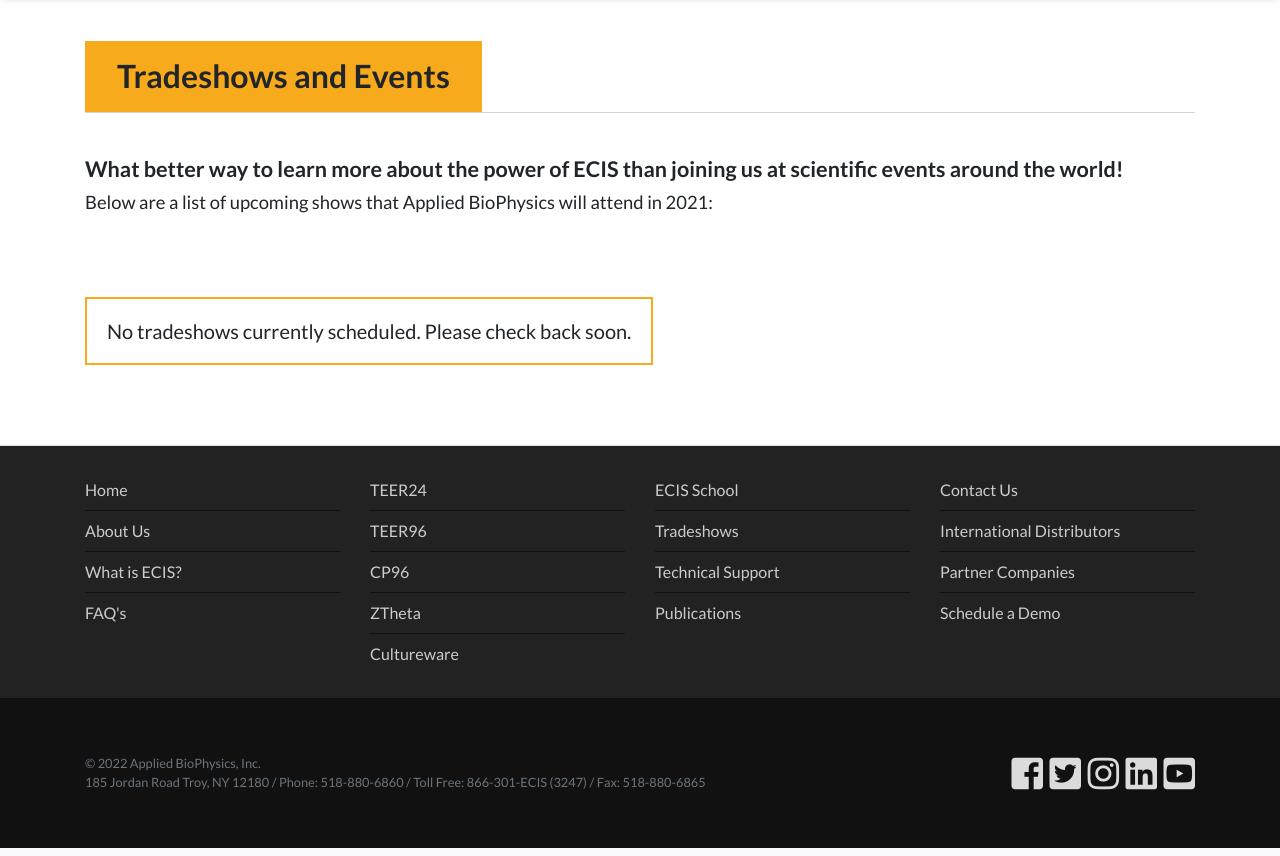
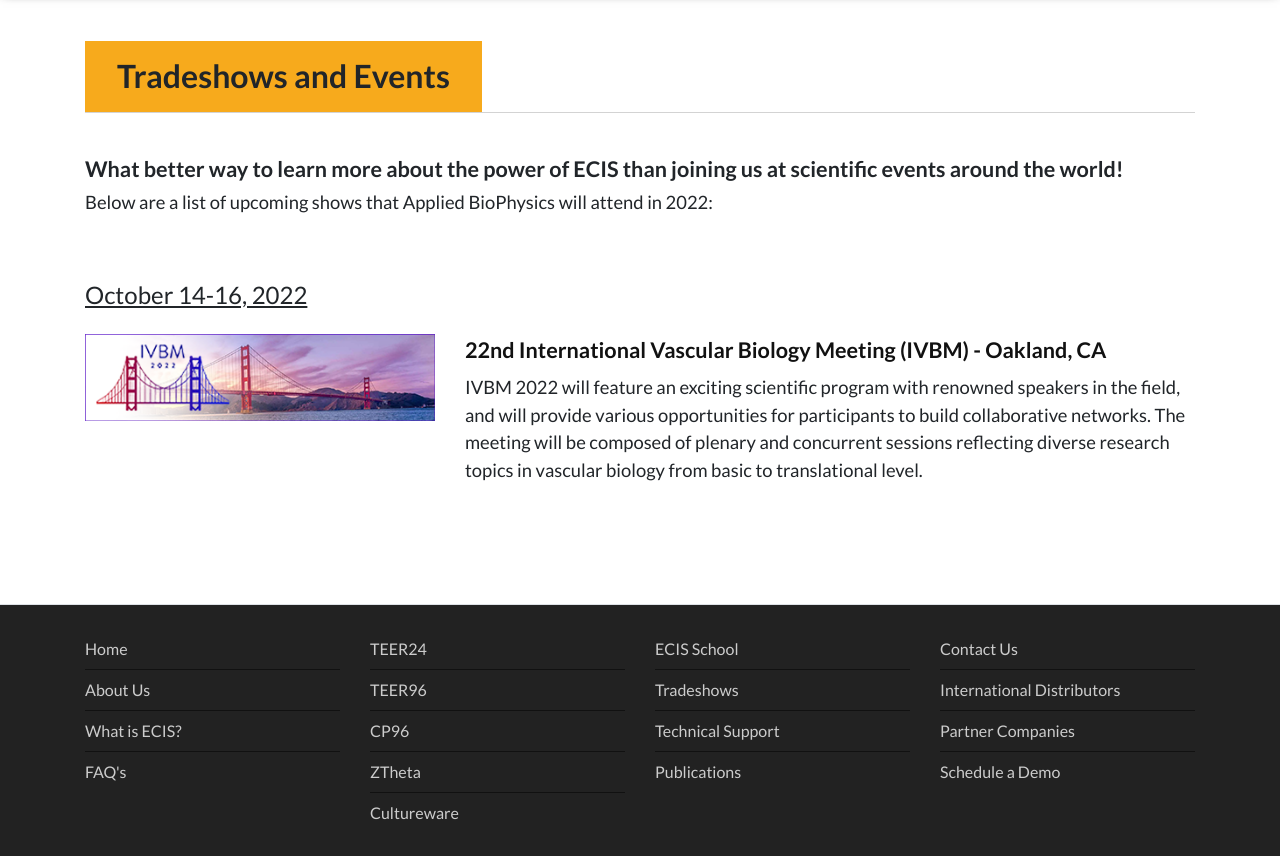
Before and after one commit to chrisdav6/AB, a PHP site: page /tradeShows.php in a window 1280 px wide. Shown: the part 170-1026 px from the top of the page. Run offline with PHP 8.4, Linux system fonts and the light colour scheme; some libraries are stand-ins or nearby versions.

Commit message:
Added IVBM 2022

```diff
--- a/tradeShows.php
+++ b/tradeShows.php
@@ -49,10 +49,23 @@
           What better way to learn more about the power of ECIS than joining us at scientific events around the world!
         </p>
 
-        <p>Below are a list of upcoming shows that Applied BioPhysics will attend in 2021:</p>
+        <p>Below are a list of upcoming shows that Applied BioPhysics will attend in 2022:</p>
       </div>
 
-      <h5 class="mt-3 no-shows">No tradeshows currently scheduled. Please check back soon.</h5>
+      <!-- <h5 class="mt-3 no-shows">No tradeshows currently scheduled. Please check back soon.</h5> -->
+
+      <div class="tradeshow mb-5">
+        <h4 class="date">October 14-16, 2022</h4>
+        <div class="row">
+          <div class="col-lg-4">
+            <img class="img-fluid mb-3 mb-lg-0" src="public/img/ivbm2022.png" alt="IVBM Banner">
+          </div>
+          <div class="col-lg-8">
+            <a href="https://www.ivbm2022.org" class="tradeshow-link" target="_blank">22nd International Vascular Biology Meeting (IVBM) - Oakland, CA</a>
+            <p class="mb-0 mt-2">IVBM 2022 will feature an exciting scientific program with renowned speakers in the field, and will provide various opportunities for participants to build collaborative networks. The meeting will be composed of plenary and concurrent sessions reflecting diverse research topics in vascular biology from basic to translational level.</p>
+          </div>
+        </div>
+      </div>
 
       <!-- <div class="tradeshow mb-5">
         <h4 class="date">October 25-29, 2021</h4>
```
Also changed, not shown: index.php (+5 -5 lines), public/img/ivbm2022.png (added).
